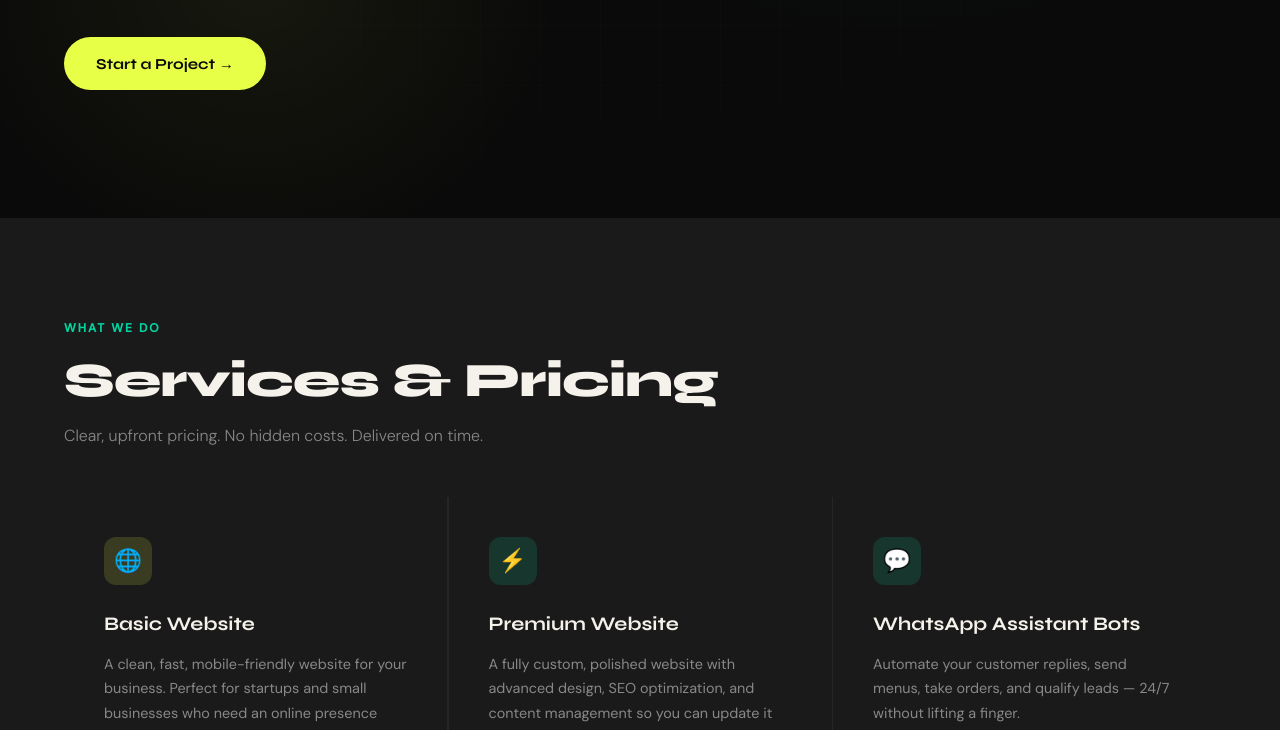
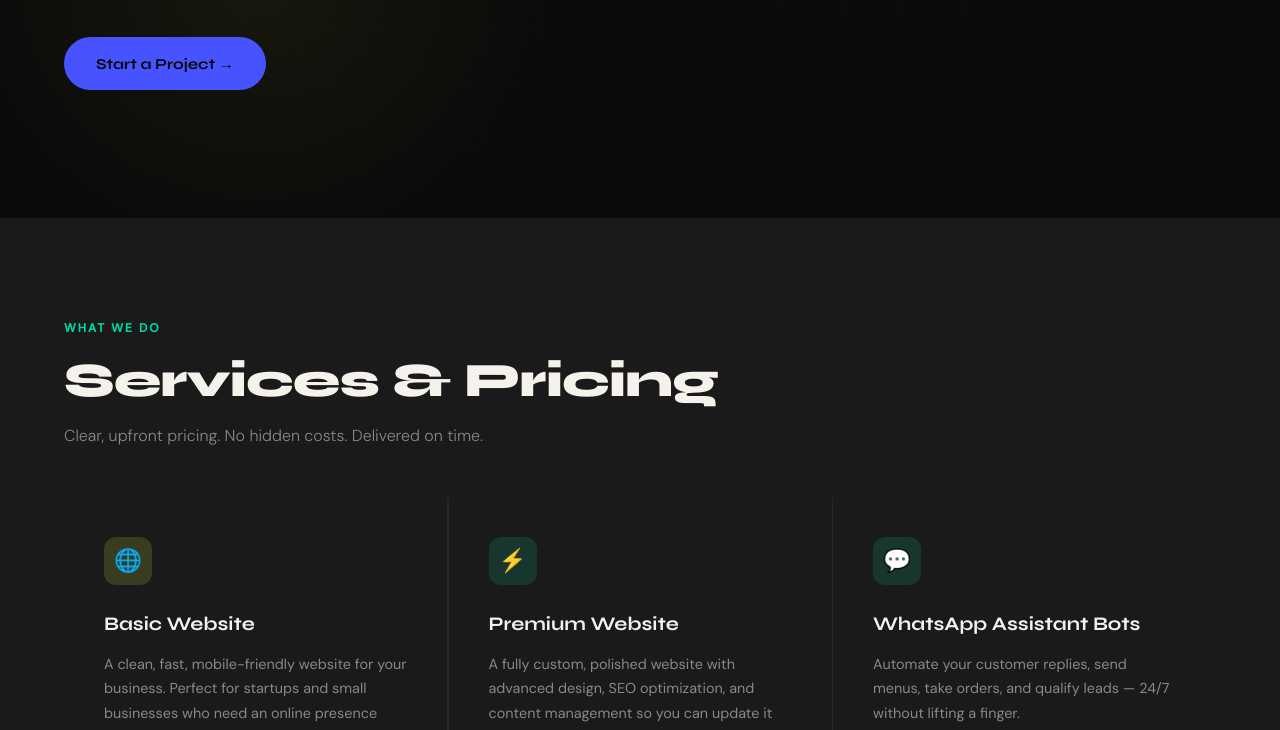
Before and after one commit to GunaTechSolutions/GunaTechSolutions.github.io, a plain HTML site: page index.html in a window 1280 px wide. Shown: the part 995-1725 px from the top of the page. Drawn offline with Linux system fonts and the light colour scheme.

Commit message:
Upate Website

```diff
--- a/index.html
+++ b/index.html
@@ -11,7 +11,7 @@
   :root {
     --black: #0a0a0a;
     --white: #f5f2eb;
-    --accent: #e8ff47;
+    --accent: #4753ff;
     --accent2: #00d4a0;
     --gray: #1a1a1a;
     --gray2: #2a2a2a;
```
